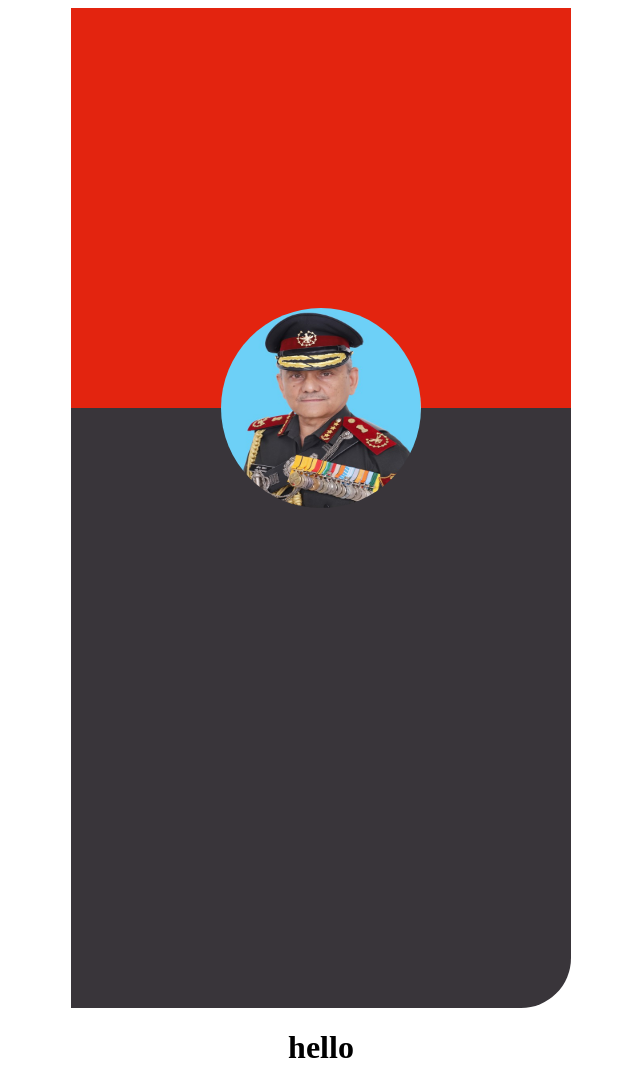
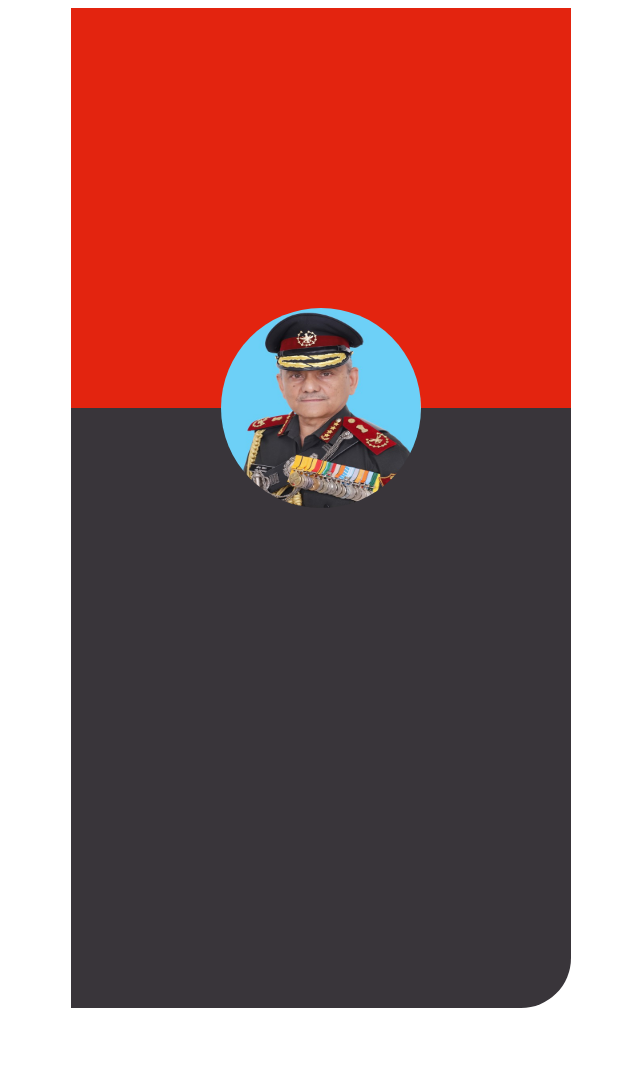
Before and after one commit to venkatesh180811/new-repo, a plain HTML site: page index.html in a window 1280 px wide. Shown: the whole page, without its empty margins (319-959 px from the left). After the commit the page ends 1016 px from the top, so only its background shows below. Drawn offline with Linux system fonts and the light colour scheme.

Commit message:
Update index.html
h1 tag and their content have been removed

```diff
--- a/index.html
+++ b/index.html
@@ -15,12 +15,6 @@
 
     <div class="card1" >
     </div>
-        <div>
-            <h1>
-                hello
-            </h1>
-        </div>
-
     </center>
 </body>
 </html>
```
